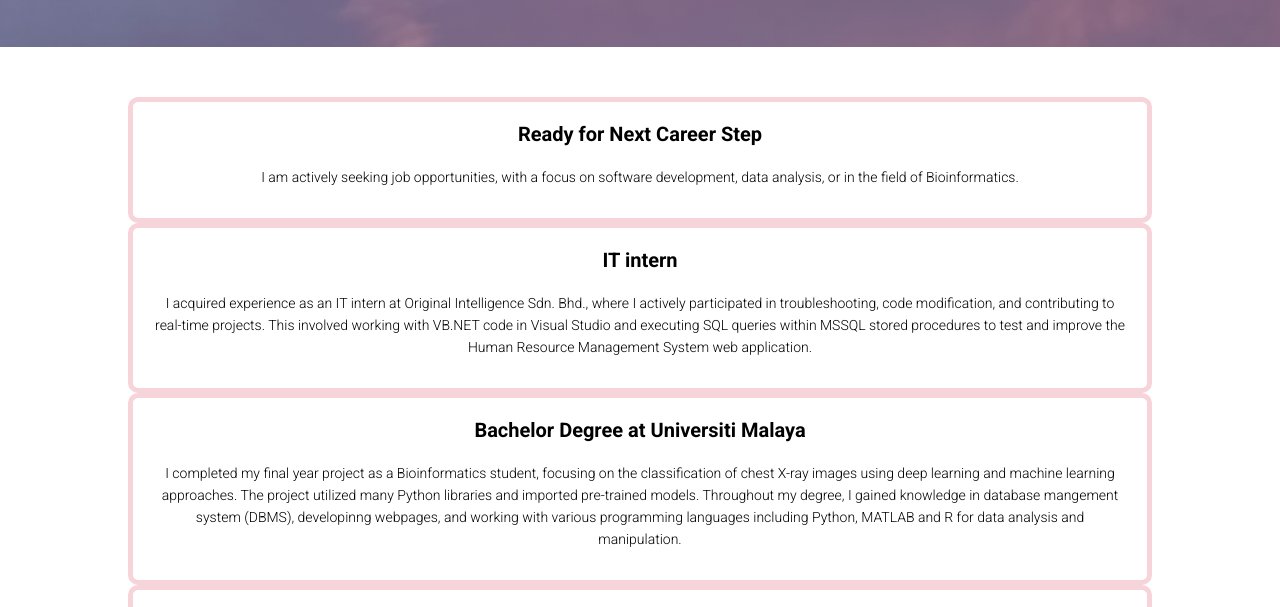
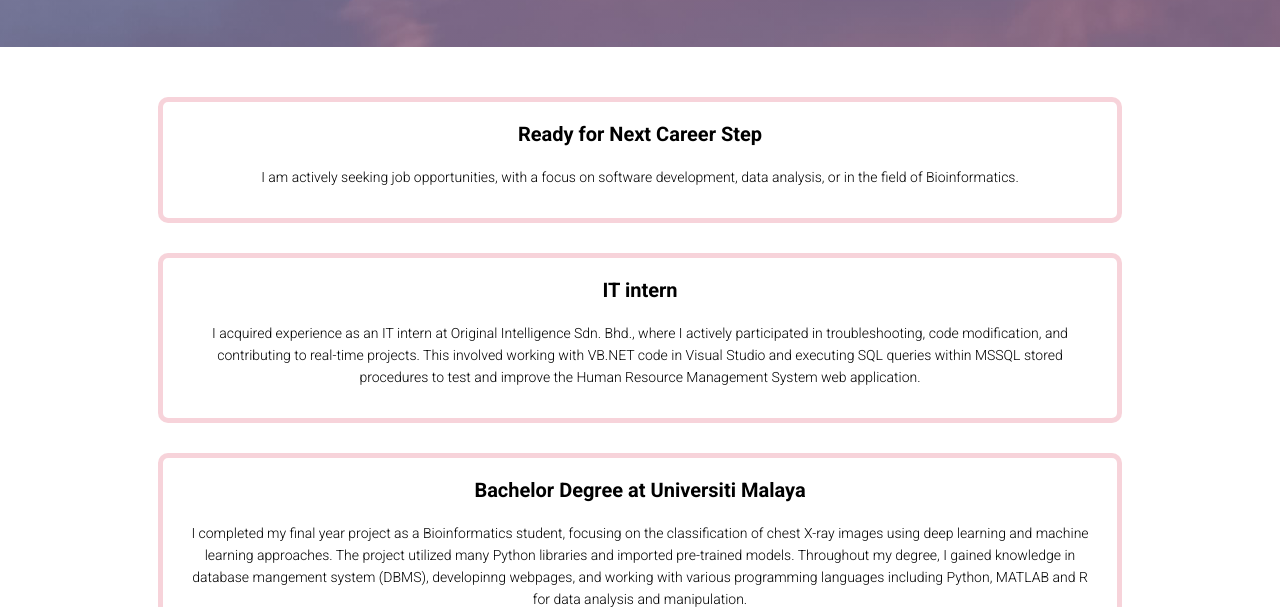
Before and after one commit to mizzx/portfolio-hamizah, a plain HTML site: page about.html in a window 1280 px wide. Shown: the part 193-800 px from the top of the page. Drawn offline with Linux system fonts and the light colour scheme.

Commit message:
Update style.css

```diff
--- a/style.css
+++ b/style.css
@@ -330,7 +330,7 @@ h3{
     flex-basis: 60%;
     border: 5px solid rgba(247, 209, 216, 0.95);
     border-radius: 10px;
-/*     margin: 30px; */
+    margin: 30px;
     /* margin-bottom: 0%; */
     padding: 10px;
     box-sizing: border-box;
```
